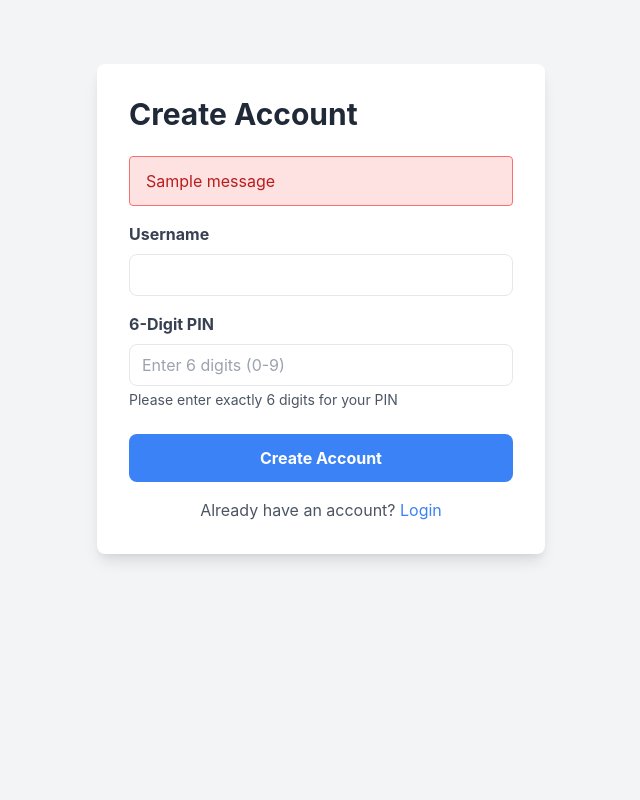
After one commit to parvej-mosaraf/anonymous-messages, a Flask app: page /register in a window 1280 px wide. The commit adds this page. Shown: the whole page, without its empty margins (319-959 px from the left). Run offline with Flask 2, Linux system fonts and the light colour scheme; one stand-in notice (Sample message) is shown.

Commit message:
feat: Implement secure anonymous messaging system
- Add user authentication with secure password hashing
- Implement message encryption for enhanced privacy
- Add PIN-based message access control
- Create user dashboard with message statistics
- Update UI with modern design and improved UX
- Add comprehensive documentation
- Enhance security measures for message protection

```diff
--- a/app.py
+++ b/app.py
@@ -1,38 +1,120 @@
-from flask import Flask, render_template, request, jsonify, redirect, url_for
+from flask import (
+    Flask,
+    render_template,
+    request,
+    jsonify,
+    redirect,
+    url_for,
+    session,
+    flash,
+)
 import json
 import os
 from datetime import datetime
 import uuid
+from cryptography.fernet import Fernet
+import re
+import hashlib
+import secrets
+import base64
+from werkzeug.security import generate_password_hash, check_password_hash
 
 app = Flask(__name__)
+app.secret_key = secrets.token_hex(16)  # For session management
 
-# Create messages directory if it doesn't exist
+# Create necessary directories
 MESSAGES_DIR = os.path.join(os.path.dirname(os.path.abspath(__file__)), "messages")
-if not os.path.exists(MESSAGES_DIR):
-    os.makedirs(MESSAGES_DIR)
+USERS_DIR = os.path.join(os.path.dirname(os.path.abspath(__file__)), "users")
+for directory in [MESSAGES_DIR, USERS_DIR]:
+    if not os.path.exists(directory):
+        os.makedirs(directory)
+
+
+def validate_password(password):
+    """Validate that password is 6 digits"""
+    return bool(re.match(r"^\d{6}$", password))
+
+
+def get_user_data(username):
+    """Get user data from file"""
+    filename = os.path.join(USERS_DIR, f"{username}.json")
+    if os.path.exists(filename):
+        with open(filename, "r") as f:
+            return json.load(f)
+    return None
+
+
+def save_user_data(username, data):
+    """Save user data to file"""
+    filename = os.path.join(USERS_DIR, f"{username}.json")
+    with open(filename, "w") as f:
+        json.dump(data, f)
+
+
+def get_encryption_key(username, password):
+    """Generate encryption key from username and password"""
+    key_material = f"{username}:{password}".encode()
+    # Use SHA-256 to generate a 32-byte key
+    key = hashlib.sha256(key_material).digest()
+    # Convert to base64 for Fernet
+    return base64.urlsafe_b64encode(key)
+
+
+def encrypt_message(message, username, password):
+    """Encrypt message using username and password"""
+    try:
+        key = get_encryption_key(username, password)
+        f = Fernet(key)
+        return f.encrypt(message.encode()).decode()
+    except Exception as e:
+        print(f"Encryption error: {e}")
+        return None
+
+
+def decrypt_message(encrypted_message, username, password):
+    """Decrypt message using username and password"""
+    try:
+        key = get_encryption_key(username, password)
+        f = Fernet(key)
+        return f.decrypt(encrypted_message.encode()).decode()
+    except Exception as e:
+        print(f"Decryption error: {e}")
+        return None
 
 
 def get_messages(user_id):
+    """Get messages for a user"""
     filename = os.path.join(MESSAGES_DIR, f"{user_id}.json")
     if os.path.exists(filename):
-        with open(filename, "r") as f:
-            return json.load(f)
+        try:
+            with open(filename, "r") as f:
+                return json.load(f)
+        except json.JSONDecodeError:
+            print(f"Error reading messages for user {user_id}")
+            return []
     return []
 
 
-def save_message(user_id, message):
+def save_message(user_id, message, username, password):
+    """Save encrypted message"""
     filename = os.path.join(MESSAGES_DIR, f"{user_id}.json")
-    messages = get_messages(user_id)
-    messages.append(
-        {
-            "id": str(uuid.uuid4()),
-            "content": message,
-            "timestamp": datetime.now().strftime("%Y-%m-%d %H:%M:%S"),
-        }
-    )
-    with open(filename, "w") as f:
-        json.dump(messages, f)
-    print(f"Message saved to {filename}")  # Debug print
+    try:
+        messages = get_messages(user_id)
+        encrypted_message = encrypt_message(message, username, password)
+        if encrypted_message:
+            messages.append(
+                {
+                    "id": str(uuid.uuid4()),
+                    "content": encrypted_message,
+                    "timestamp": datetime.now().strftime("%Y-%m-%d %H:%M:%S"),
+                }
+            )
+            with open(filename, "w") as f:
+                json.dump(messages, f)
+            return True
+    except Exception as e:
+        print(f"Error saving message: {e}")
+    return False
 
 
 @app.route("/")
@@ -40,32 +122,150 @@ def home():
     return render_template("index.html")
 
 
+@app.route("/register", methods=["GET", "POST"])
+def register():
+    if request.method == "POST":
+        username = request.form.get("username")
+        password = request.form.get("password")
+
+        if not username or not password:
+            flash("Username and PIN are required")
+            return redirect(url_for("register"))
+
+        if not validate_password(password):
+            flash("PIN must be exactly 6 digits")
+            return redirect(url_for("register"))
+
+        if get_user_data(username):
+            flash("Username already exists")
+            return redirect(url_for("register"))
+
+        user_id = str(uuid.uuid4())
+        user_data = {
+            "username": username,
+            "password": generate_password_hash(password),  # Store hashed PIN
+            "user_id": user_id,
+        }
+        save_user_data(username, user_data)
+
+        session["username"] = username
+        session["user_id"] = user_id
+        return redirect(url_for("dashboard"))
+
+    return render_template("register.html")
+
+
+@app.route("/login", methods=["GET", "POST"])
+def login():
+    if request.method == "POST":
+        username = request.form.get("username")
+        password = request.form.get("password")
+
+        user_data = get_user_data(username)
+        if not user_data or not check_password_hash(user_data["password"], password):
+            flash("Invalid username or PIN")
+            return redirect(url_for("login"))
+
+        session["username"] = username
+        session["user_id"] = user_data["user_id"]
+        return redirect(url_for("dashboard"))
+
+    return render_template("login.html")
+
+
+@app.route("/logout")
+def logout():
+    session.clear()
+    return redirect(url_for("home"))
+
+
+@app.route("/dashboard")
+def dashboard():
+    if "username" not in session:
+        return redirect(url_for("login"))
+
+    user_id = session["user_id"]
+    message_count = len(get_messages(user_id))
+
+    return render_template(
+        "dashboard.html", username=session["username"], message_count=message_count
+    )
+
+
 @app.route("/create", methods=["POST"])
 def create_link():
-    user_id = str(uuid.uuid4())
+    if "username" not in session:
+        return jsonify({"error": "Not authenticated"}), 401
+
+    user_id = session["user_id"]
     return jsonify({"link": f"/message/{user_id}"})
 
 
 @app.route("/message/<user_id>")
 def message_page(user_id):
-    return render_template("message.html", user_id=user_id)
+    user_data = None
+    for filename in os.listdir(USERS_DIR):
+        with open(os.path.join(USERS_DIR, filename), "r") as f:
+            data = json.load(f)
+            if data["user_id"] == user_id:
+                user_data = data
+                break
+
+    if not user_data:
+        return "User not found", 404
+
+    return render_template(
+        "message.html", user_id=user_id, username=user_data["username"]
+    )
 
 
 @app.route("/send/<user_id>", methods=["POST"])
 def send_message(user_id):
     message = request.form.get("message")
-    print(f"Received message for user {user_id}: {message}")  # Debug print
-    if message:
-        save_message(user_id, message)
+    if not message:
+        return jsonify({"success": False, "error": "Message is required"})
+
+    user_data = None
+    for filename in os.listdir(USERS_DIR):
+        with open(os.path.join(USERS_DIR, filename), "r") as f:
+            data = json.load(f)
+            if data["user_id"] == user_id:
+                user_data = data
+                break
+
+    if not user_data:
+        return jsonify({"success": False, "error": "User not found"})
+
+    if save_message(user_id, message, user_data["username"], user_data["password"]):
         return jsonify({"success": True})
-    return jsonify({"success": False})
+    return jsonify({"success": False, "error": "Failed to save message"})
 
 
 @app.route("/view/<user_id>")
 def view_messages(user_id):
+    if "username" not in session or session["user_id"] != user_id:
+        return redirect(url_for("login"))
+
+    user_data = get_user_data(session["username"])
+    if not user_data:
+        return redirect(url_for("login"))
+
     messages = get_messages(user_id)
-    print(f"Retrieved {len(messages)} messages for user {user_id}")  # Debug print
-    return render_template("view.html", messages=messages)
+    decrypted_messages = []
+    for msg in messages:
+        decrypted_content = decrypt_message(
+            msg["content"], user_data["username"], user_data["password"]
+        )
+        if decrypted_content:
+            decrypted_messages.append(
+                {
+                    "id": msg["id"],
+                    "content": decrypted_content,
+                    "timestamp": msg["timestamp"],
+                }
+            )
+
+    return render_template("view.html", messages=decrypted_messages)
 
 
 if __name__ == "__main__":
--- a/requirements.txt
+++ b/requirements.txt
@@ -1,3 +1,6 @@
 flask==2.0.1
 Werkzeug==2.0.1
 gunicorn
+cryptography==41.0.1
+bcrypt==4.0.1
+python-dotenv==0.19.0
--- /dev/null
+++ b/templates/register.html
@@ -0,0 +1,55 @@
+<!DOCTYPE html>
+<html lang="en">
+
+<head>
+    <meta charset="UTF-8">
+    <meta name="viewport" content="width=device-width, initial-scale=1.0">
+    <title>Register - Anonymous Messages</title>
+    <link href="https://cdn.jsdelivr.net/npm/tailwindcss@2.2.19/dist/tailwind.min.css" rel="stylesheet">
+    <link rel="stylesheet" href="{{ url_for('static', filename='style.css') }}">
+</head>
+
+<body class="bg-gray-100 min-h-screen">
+    <div class="container mx-auto px-4 py-16">
+        <div class="max-w-md mx-auto">
+            <div class="bg-white rounded-lg shadow-lg p-8">
+                <h1 class="text-3xl font-bold text-gray-800 mb-6">Create Account</h1>
+
+                {% with messages = get_flashed_messages() %}
+                {% if messages %}
+                {% for message in messages %}
+                <div class="bg-red-100 border border-red-400 text-red-700 px-4 py-3 rounded mb-4">
+                    {{ message }}
+                </div>
+                {% endfor %}
+                {% endif %}
+                {% endwith %}
+
+                <form method="POST" action="{{ url_for('register') }}">
+                    <div class="mb-4">
+                        <label for="username" class="block text-gray-700 font-bold mb-2">Username</label>
+                        <input type="text" id="username" name="username" required
+                            class="w-full px-3 py-2 border rounded-lg focus:outline-none focus:border-blue-500">
+                    </div>
+                    <div class="mb-6">
+                        <label for="password" class="block text-gray-700 font-bold mb-2">6-Digit PIN</label>
+                        <input type="password" id="password" name="password" required maxlength="6" pattern="\d{6}"
+                            class="w-full px-3 py-2 border rounded-lg focus:outline-none focus:border-blue-500"
+                            placeholder="Enter 6 digits (0-9)">
+                        <p class="text-sm text-gray-600 mt-1">Please enter exactly 6 digits for your PIN</p>
+                    </div>
+                    <button type="submit"
+                        class="w-full bg-blue-500 hover:bg-blue-600 text-white font-bold py-3 px-6 rounded-lg transition duration-300">
+                        Create Account
+                    </button>
+                </form>
+                <p class="mt-4 text-center text-gray-600">
+                    Already have an account? <a href="{{ url_for('login') }}"
+                        class="text-blue-500 hover:text-blue-600">Login</a>
+                </p>
+            </div>
+        </div>
+    </div>
+</body>
+
+</html>
```
Also changed, not shown: templates/dashboard.html (added, +84 -0 lines), templates/index.html (+9 -42 lines), templates/login.html (added, +57 -0 lines), README.md.
